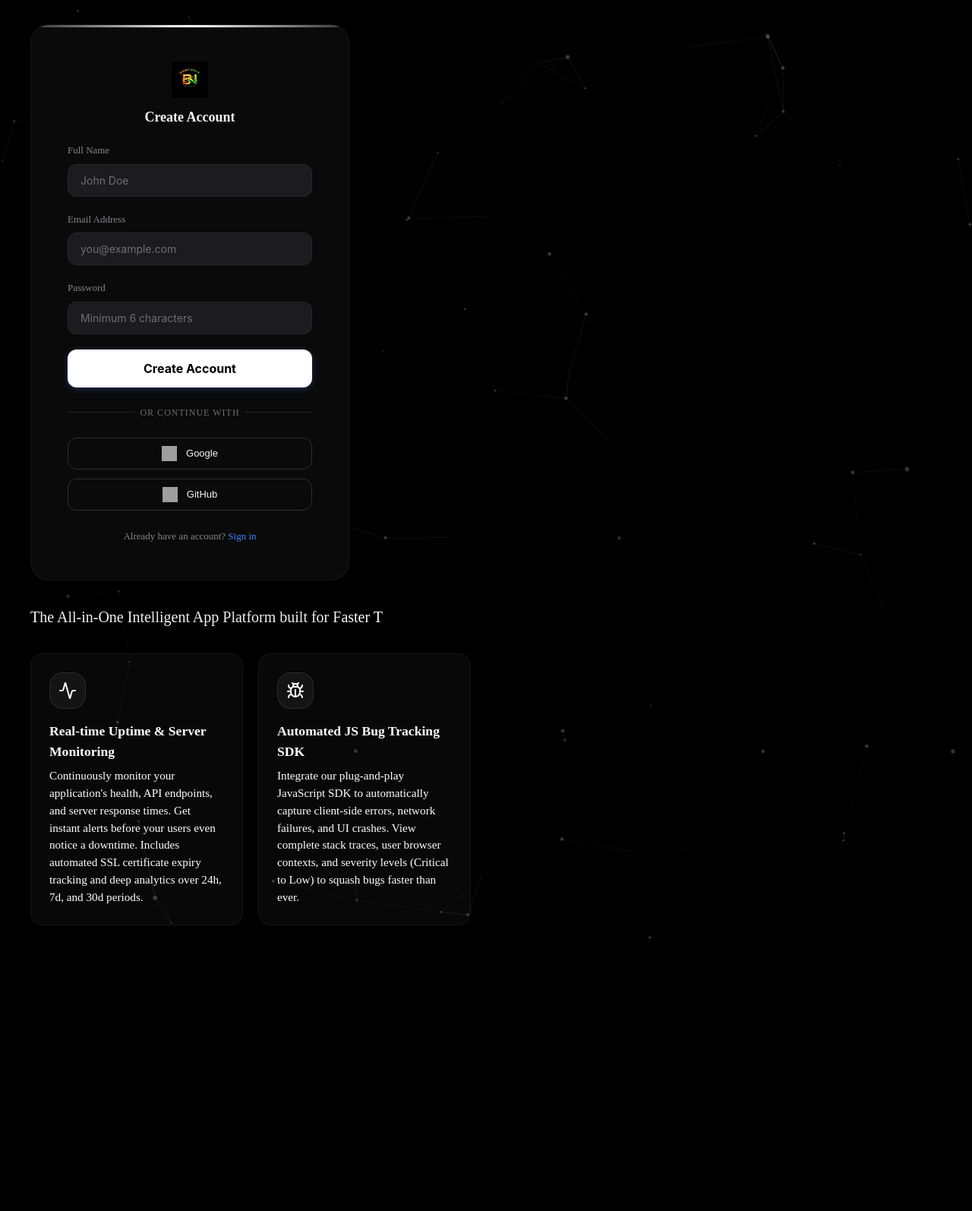
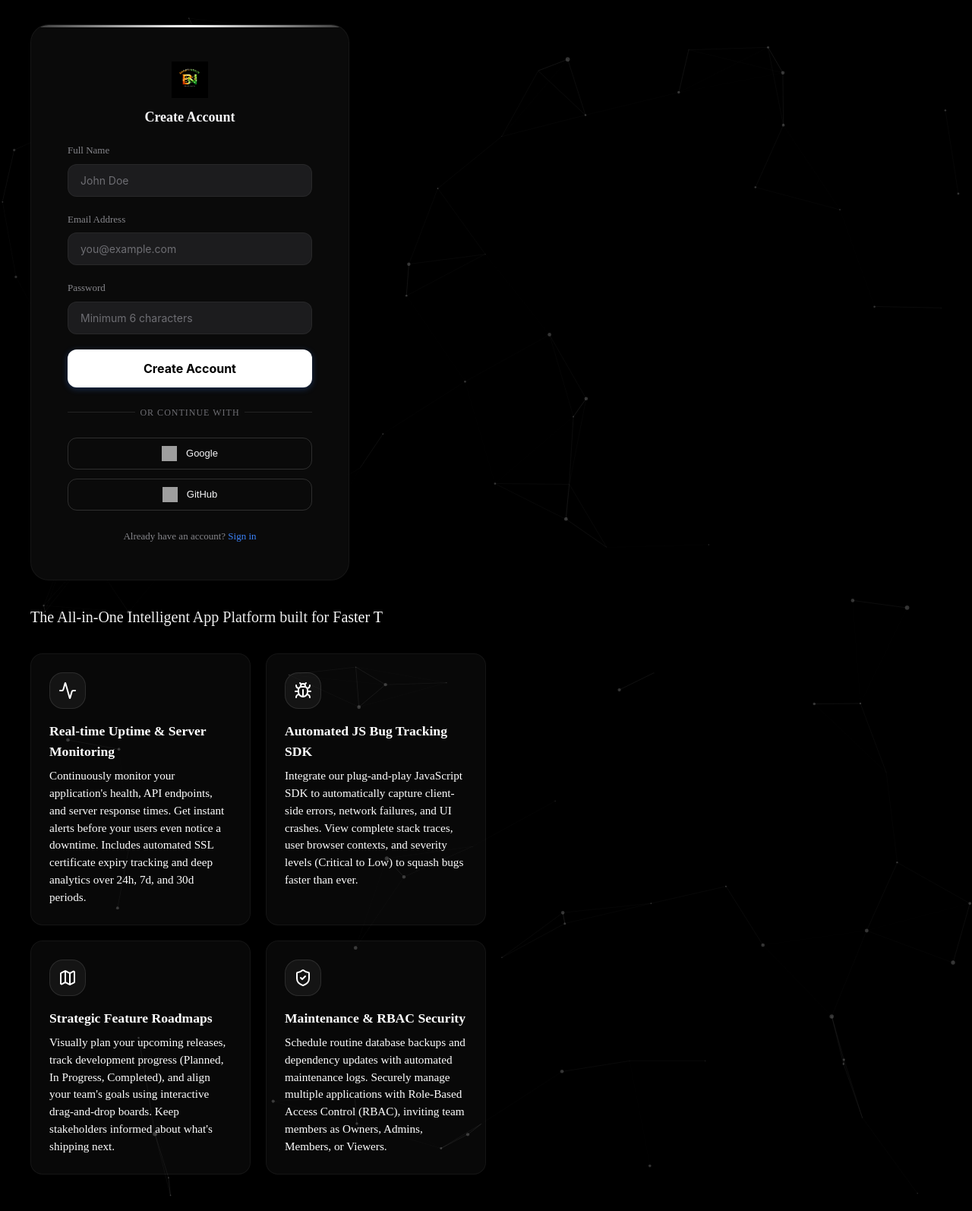
Before and after one commit to samarth3394/BhartiAppplus, a Flask app: page /register in a window 1280 px wide. Shown: the whole page at 76% size. Before the commit the page ends 1236 px from the top, so only its background shows below. Run offline with Flask 3, Linux system fonts and the light colour scheme; grey boxes are pictures that could not be loaded.

Commit message:
Fix: Use grid layout for feature cards on desktop to prevent horizontal scrolling

```diff
--- a/static/css/style.css
+++ b/static/css/style.css
@@ -449,37 +449,19 @@ a:hover {
 
 .auth-features-list {
     order: 4;
-    display: flex;
-    flex-direction: row;
-    overflow-x: auto;
-    scroll-snap-type: x mandatory;
-    padding-bottom: 16px;
+    display: grid;
+    grid-template-columns: repeat(2, 1fr);
     gap: 20px;
     width: 100%;
-    max-width: 100vw;
-    -webkit-overflow-scrolling: touch;
+    padding-bottom: 16px;
     box-sizing: border-box;
     margin: 0;
 }
 
-.auth-features-list::-webkit-scrollbar {
-    height: 8px;
-}
-.auth-features-list::-webkit-scrollbar-track {
-    background: rgba(255, 255, 255, 0.05);
-    border-radius: 4px;
-}
-.auth-features-list::-webkit-scrollbar-thumb {
-    background: rgba(255, 255, 255, 0.2);
-    border-radius: 4px;
-}
-
 .auth-feature {
     display: flex;
     flex-direction: column;
-    min-width: 280px;
-    flex: 1;
-    scroll-snap-align: center;
+    min-width: 0;
     background: rgba(255, 255, 255, 0.03);
     padding: 24px;
     border-radius: 16px;
@@ -514,8 +496,18 @@ a:hover {
 }
 
 @media (max-width: 900px) {
+    .auth-features-list {
+        display: flex;
+        flex-direction: row;
+        overflow-x: auto;
+        scroll-snap-type: x mandatory;
+        -webkit-overflow-scrolling: touch;
+        max-width: 100vw;
+    }
+
     .auth-feature {
         min-width: 85vw; /* Almost full width cards for mobile horizontal scroll */
+        scroll-snap-align: center;
         background: rgba(15, 15, 15, 0.4);
         backdrop-filter: blur(10px);
         -webkit-backdrop-filter: blur(10px);
```
